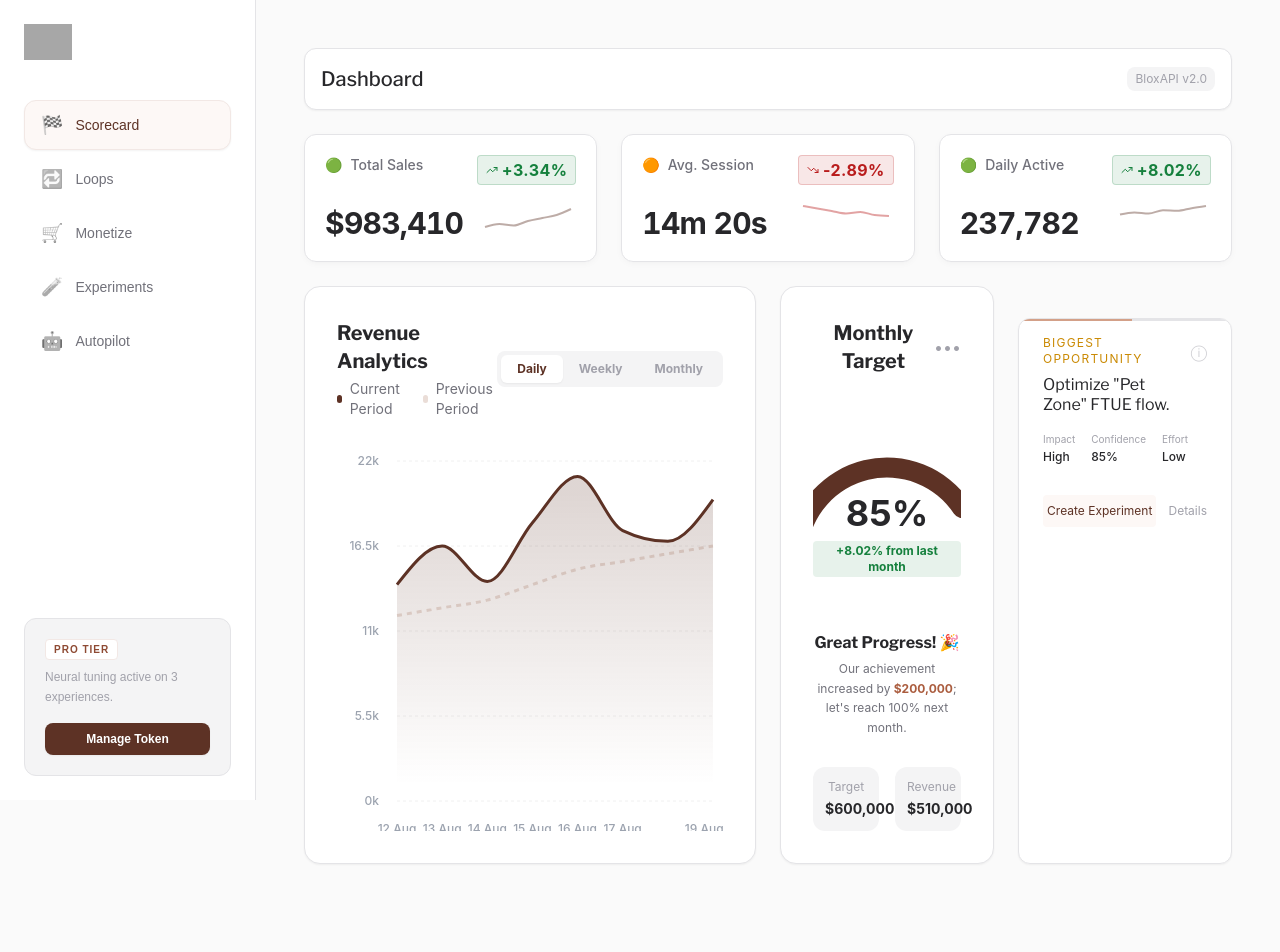
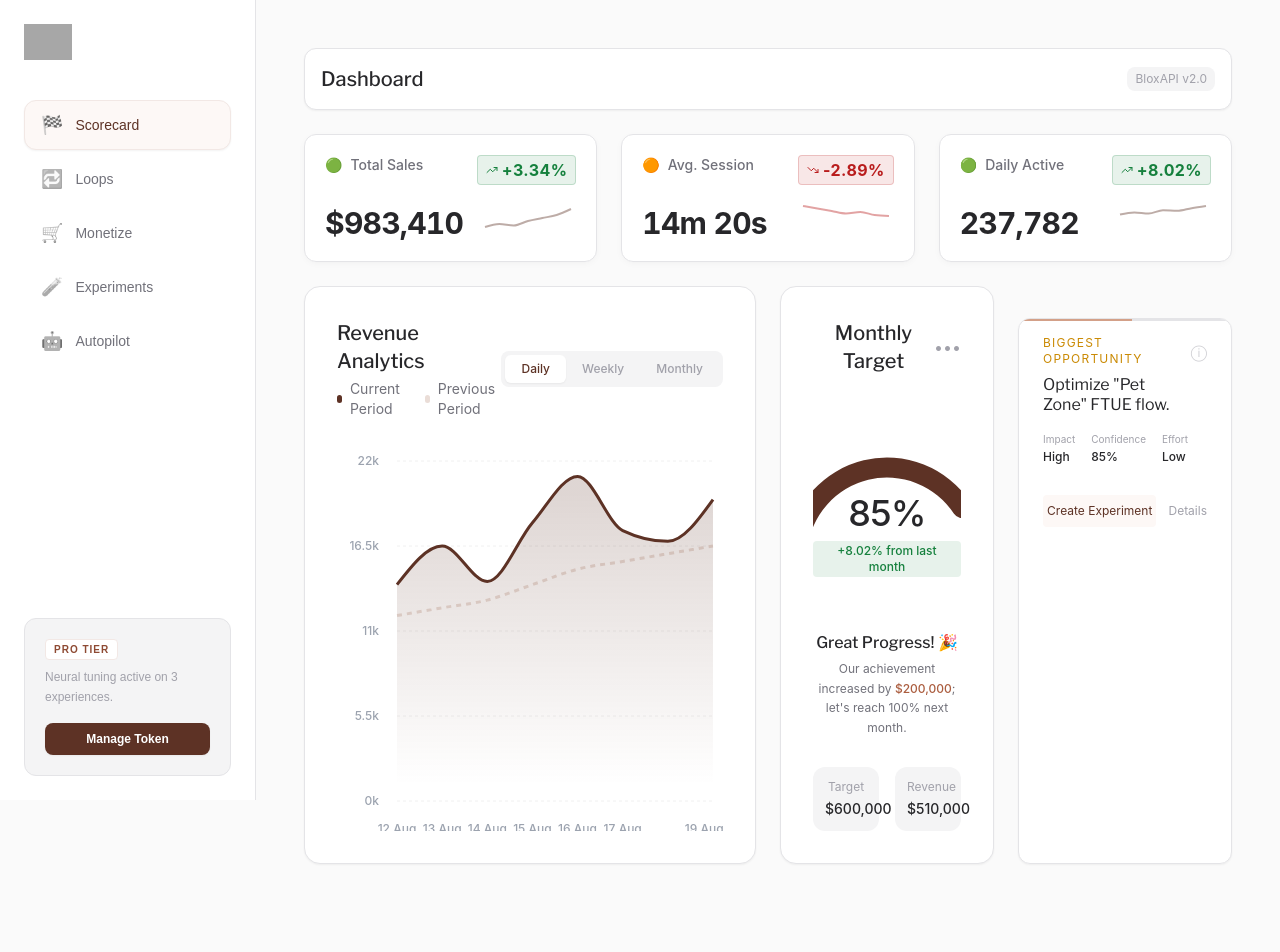
Before and after one commit to ShamzAfo01/blox-API-DAU-Chart, a React (Vite) app: page / in a window 1280 px wide. Shown: the top 952 px of the page. Built offline with nearby package versions, Linux system fonts and the light colour scheme; grey boxes are pictures that could not be loaded; a web font is replaced by a local one.

Commit message:
lmuybvtrcydryfyg

```diff
--- a/components/GoalGauge.tsx
+++ b/components/GoalGauge.tsx
@@ -19,9 +19,9 @@ export const GoalGauge: React.FC<GoalGaugeProps> = ({
     ];
 
     return (
-        <div className="w-full h-full min-h-[350px] bg-white border border-border rounded-2xl p-8 shadow-sm flex flex-col items-center text-center">
+        <div className="w-full h-full min-h-[350px] bg-white border border-border rounded-2xl p-8 shadow-sm flex flex-col items-center text-center font-sans">
             <div className="w-full flex justify-between items-center mb-4">
-                <h3 className="text-xl font-bold text-text-primary">{title}</h3>
+                <h3 className="text-xl font-medium text-text-primary font-heading">{title}</h3>
                 <button className="text-text-muted hover:text-text-primary">•••</button>
             </div>
 
@@ -48,26 +48,26 @@ export const GoalGauge: React.FC<GoalGaugeProps> = ({
                 </ResponsiveContainer>
 
                 <div className="absolute inset-0 top-16 flex flex-col items-center justify-center pointer-events-none">
-                    <span className="text-4xl font-bold text-text-primary">{percentage}%</span>
-                    <span className="text-success text-xs font-bold bg-success/10 px-2 py-0.5 rounded mt-2">+8.02% from last month</span>
+                    <span className="text-4xl font-medium text-text-primary tracking-tight">{percentage}%</span>
+                    <span className="text-success text-xs font-medium bg-success/10 px-2 py-0.5 rounded mt-2">+8.02% from last month</span>
                 </div>
             </div>
 
             <div className="mt-8 text-center max-w-[200px]">
-                <h4 className="font-bold text-text-primary mb-1">Great Progress! 🎉</h4>
+                <h4 className="font-medium text-text-primary mb-1">Great Progress! 🎉</h4>
                 <p className="text-xs text-text-secondary leading-relaxed">
-                    Our achievement increased by <span className="text-primary-600 font-bold">$200,000</span>; let's reach 100% next month.
+                    Our achievement increased by <span className="text-primary-600 font-medium">$200,000</span>; let's reach 100% next month.
                 </p>
             </div>
 
             <div className="grid grid-cols-2 gap-4 w-full mt-auto pt-6">
                 <div className="bg-surface-elevated rounded-xl p-3">
                     <p className="text-xs text-text-muted mb-1">Target</p>
-                    <p className="text-sm font-bold text-text-primary">${target.toLocaleString()}</p>
+                    <p className="text-sm font-medium text-text-primary">${target.toLocaleString()}</p>
                 </div>
                 <div className="bg-surface-elevated rounded-xl p-3">
                     <p className="text-xs text-text-muted mb-1">Revenue</p>
-                    <p className="text-sm font-bold text-text-primary">${current.toLocaleString()}</p>
+                    <p className="text-sm font-medium text-text-primary">${current.toLocaleString()}</p>
                 </div>
             </div>
         </div>
--- a/components/TrendChart.tsx
+++ b/components/TrendChart.tsx
@@ -11,7 +11,7 @@ const CustomTooltip = ({ active, payload, label }: any) => {
     if (active && payload && payload.length) {
         return (
             <div className="bg-white border border-border p-4 rounded-xl shadow-xl">
-                <p className="text-text-muted text-xs font-semibold mb-2 uppercase tracking-wide">{label}</p>
+                <p className="text-text-muted text-xs font-medium mb-2 uppercase tracking-wide">{label}</p>
                 <div className="space-y-1">
                     <div className="flex items-center gap-2">
                         <div className="w-2 h-2 rounded-full bg-primary-900"></div>
@@ -36,25 +36,25 @@ const CustomTooltip = ({ active, payload, label }: any) => {
 
 export const TrendChart: React.FC<TrendChartProps> = ({ data, color = "#5d3225", height = 320 }) => {
     return (
-        <div className="w-full h-full min-h-[350px] bg-white border border-border rounded-2xl p-8 shadow-sm">
+        <div className="w-full h-full min-h-[350px] bg-white border border-border rounded-2xl p-8 shadow-sm font-sans">
             <div className="flex items-center justify-between mb-8">
                 <div>
-                    <h3 className="text-xl font-bold text-text-primary">Revenue Analytics</h3>
+                    <h3 className="text-xl font-medium text-text-primary font-heading">Revenue Analytics</h3>
                     <div className="flex items-center gap-4 mt-1">
                         <div className="flex items-center gap-2">
                             <div className="w-2 h-2 rounded-full bg-primary-900"></div>
-                            <span className="text-sm text-text-secondary">Current Period</span>
+                            <span className="text-sm text-text-secondary font-normal">Current Period</span>
                         </div>
                         <div className="flex items-center gap-2">
                             <div className="w-2 h-2 rounded-full bg-primary-200"></div>
-                            <span className="text-sm text-text-secondary">Previous Period</span>
+                            <span className="text-sm text-text-secondary font-normal">Previous Period</span>
                         </div>
                     </div>
                 </div>
                 <div className="bg-surface-elevated rounded-lg p-1 flex">
-                    <button className="px-4 py-1.5 text-xs font-bold text-primary-900 bg-white shadow-sm rounded-md transition-all">Daily</button>
-                    <button className="px-4 py-1.5 text-xs font-bold text-text-muted hover:text-text-primary rounded-md transition-all">Weekly</button>
-                    <button className="px-4 py-1.5 text-xs font-bold text-text-muted hover:text-text-primary rounded-md transition-all">Monthly</button>
+                    <button className="px-4 py-1.5 text-xs font-medium text-primary-900 bg-white shadow-sm rounded-md transition-all">Daily</button>
+                    <button className="px-4 py-1.5 text-xs font-medium text-text-muted hover:text-text-primary rounded-md transition-all">Weekly</button>
+                    <button className="px-4 py-1.5 text-xs font-medium text-text-muted hover:text-text-primary rounded-md transition-all">Monthly</button>
                 </div>
             </div>
             <ResponsiveContainer width="100%" height={height}>
```
